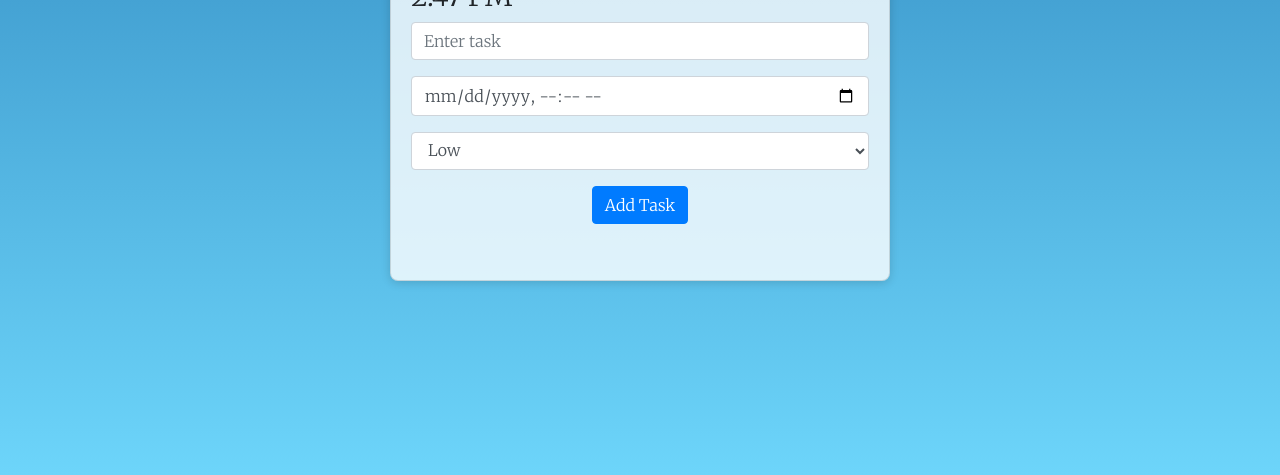
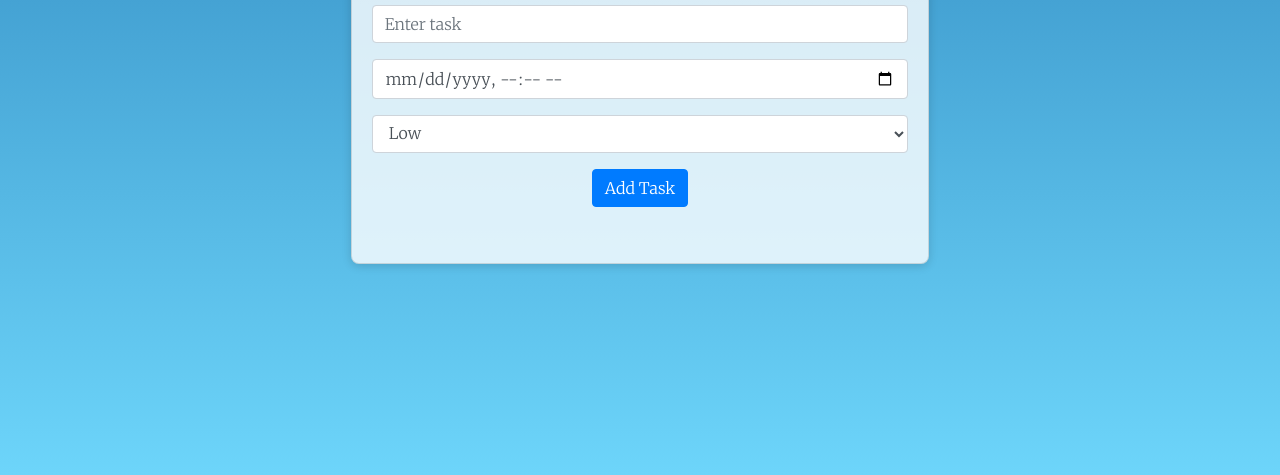
Before and after one commit to Vigneshwaran2401/To_Do_List, a plain HTML site: page index.html in a window 1280 px wide. Shown: the part 325-800 px from the top of the page. Drawn offline with nearby package versions, Linux system fonts and the light colour scheme.

Commit message:
Update styles.css

```diff
--- a/styles.css
+++ b/styles.css
@@ -10,7 +10,7 @@ body {
   }
 
   .card {
-    max-width: 500px;
+    max-width: 75vw;
     padding: 20px;
     border-radius: 8px;
     background-color: rgba(255, 255, 255, 0.8);
```
